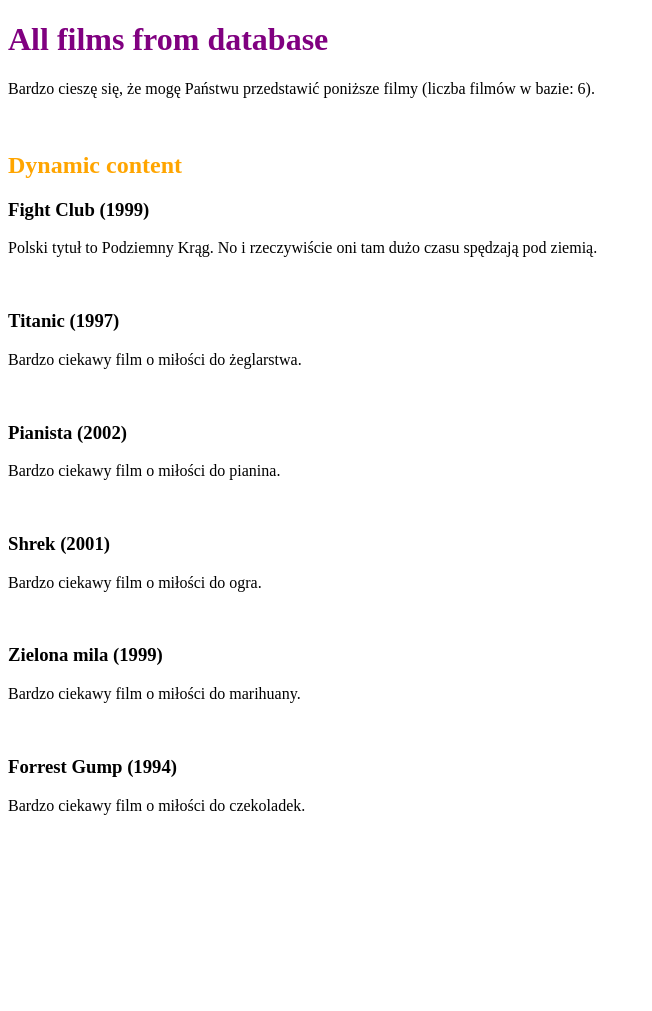
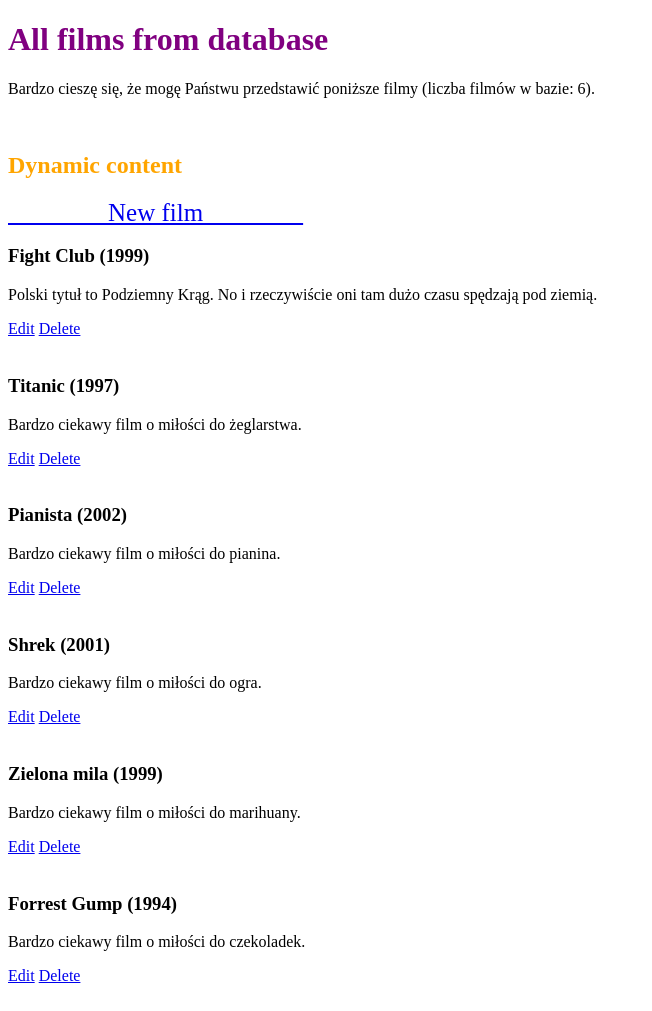
Before and after one commit to Gruszecki/Django-lerning, a Django app: page /filmy/all/ in a window 1280 px wide. Shown: the whole page, without its empty margins (0-652 px from the left). Before the commit the page ends 815 px from the top, so only its background shows below. Run offline with Django 4.2, Linux system fonts and the light colour scheme; data comes from the database, SQL or seed files in the repository; both versions use the stored data as it was after the commit.

Commit message:
Plain UI

```diff
--- a/filmy/urls.py
+++ b/filmy/urls.py
@@ -18,8 +18,8 @@ from django.urls import path
 from filmy.views import all_films_view, new_film_view, edit_film_view, delete_film_view
 
 urlpatterns = [
-    path('all/', all_films_view),
-    path('new/', new_film_view),
-    path('edit/<int:id>', edit_film_view),
-    path('delete/<int:id>', delete_film_view)
+    path('all/', all_films_view, name='all_films_view'),
+    path('new/', new_film_view, name='new_film_view'),
+    path('edit/<int:id>', edit_film_view, name='edit_film_view'),
+    path('delete/<int:id>', delete_film_view, name='delete_film_view')
 ]
--- a/templates/confirm.html
+++ b/templates/confirm.html
@@ -12,6 +12,8 @@
     <form method="post">
         {% csrf_token %}
         <button type="submit">Usuń trwale</button>
+        <br><br>
+        <a href="{% url 'all_films_view' %}">Back</a>
     </form>
 </body>
 </html>
--- a/templates/film.html
+++ b/templates/film.html
@@ -12,6 +12,8 @@
         {% csrf_token %}
         {{ form }}
         <button type="submit">Submit</button>
+        <br><br>
+        <a href="{% url 'all_films_view' %}">Back</a>
     </form>
 </body>
 </html>
--- a/templates/filmy.html
+++ b/templates/filmy.html
@@ -14,12 +14,17 @@
     <p>Bardzo cieszę się, że mogę Państwu przedstawić poniższe filmy (liczba filmów w bazie: {{ films|length }}).</p><br>
     <h2>{{ dynamic_content }}</h2>
 
+    <a style="font-size: 25px"  href="{% url 'new_film_view' %}">&emsp;&emsp;&emsp;&emsp;New film&emsp;&emsp;&emsp;&emsp;</a>
+
     {% if films|length == 0 %}
         <p>Baza filmów jest jeszcze pusta.</p>
     {% else %}
         {% for film in films %}
             <h3>{{ film.title }} ({{ film.year }})</h3>
-            <p>{{ film.desc }}</p><br>
+            <p>{{ film.desc }}</p>
+            <a href="{% url 'edit_film_view' film.id %}">Edit</a>
+            <a href="{% url 'delete_film_view' film.id %}">Delete</a>
+            <br><br>
         {% endfor %}
     {% endif %}
 </body>
```
Also changed, not shown: db.sqlite3.
